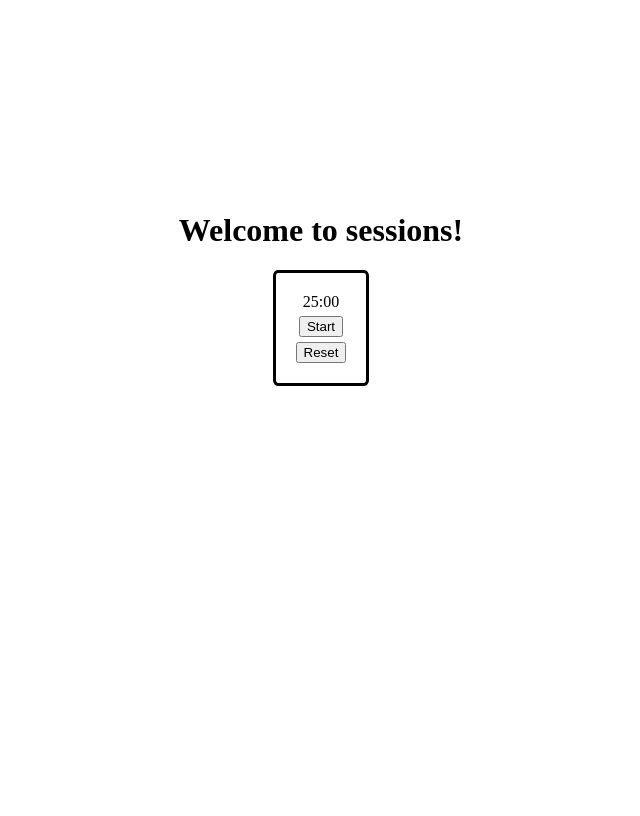
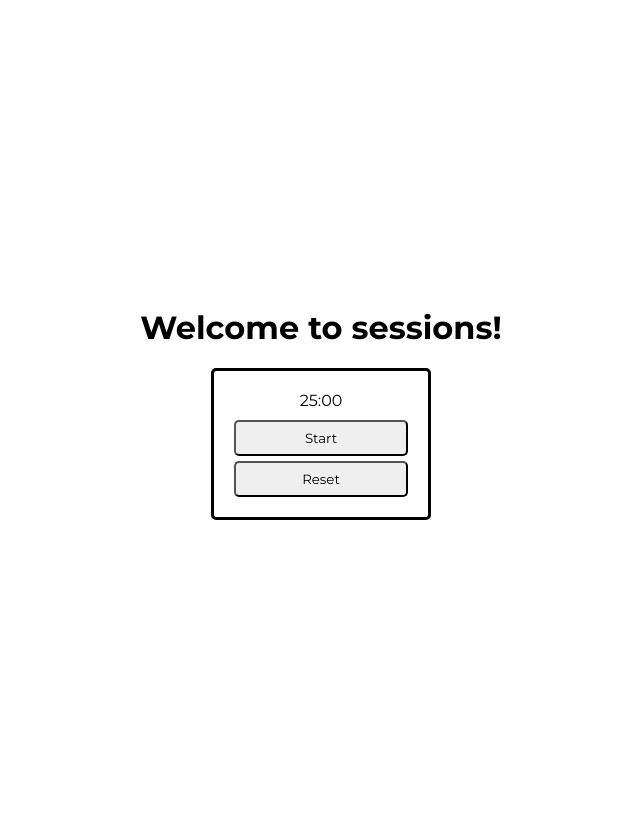
Before and after one commit to etern4lStud3nt/sessions, a Flask app: page / in a window 1280 px wide. Shown: the whole page, without its empty margins (319-959 px from the left). Run offline with Flask 3, Linux system fonts and the light colour scheme.

Commit message:
Update body, button font and timer UI

```diff
--- a/src/static/style.css
+++ b/src/static/style.css
@@ -5,6 +5,8 @@ body
     height: 100vh;
     justify-content: center;
     align-items: center;
+
+    font-family: 'montserrat', 'Open Sans', 'Segoe UI', 'Helvetica Neue', sans-serif;
 }
 
 .timer
@@ -13,8 +15,25 @@ body
     flex-direction: column;
     align-items: center;
     border: solid;
-    border-radius: 5%;
+    border-radius: 5px;
     padding: 20px;
     gap: 5px;
-    margin-bottom: 30vh;
+    margin-bottom: 10px;
+    width: 220px;
+    box-sizing: border-box;
 }
+
+#display
+{
+    margin-bottom: 5px;
+}
+
+button
+{
+    font-family: inherit;
+    border-radius: 5px;
+    width: 100%;
+    height: 36px;
+    box-sizing: border-box;
+
+}
--- a/src/static/timer.js
+++ b/src/static/timer.js
@@ -30,7 +30,7 @@ function start()
     timerId = setInterval(tick, 1000);
     ticking = true;
 
-    startButton.textContent = "pause";
+    startButton.textContent = "Pause";
 }
 
 function pause()
@@ -41,7 +41,7 @@ function pause()
         timerId = null;
         ticking = false;
 
-        startButton.textContent = "start";
+        startButton.textContent = "Start";
     }
 }
 
--- a/src/templates/index.html
+++ b/src/templates/index.html
@@ -3,8 +3,14 @@
 <head>
     <meta charset="UTF-8">
     <meta name="viewport" content="width=device-width, initial-scale=1.0">
+    <link rel="preconnect" href="https://fonts.googleapis.com">
+    <link rel="preconnect" href="https://fonts.gstatic.com" crossorigin>
+    <link href="https://fonts.googleapis.com/css2?family=Montserrat:ital,wght@0,100..900;1,100..900&display=swap" rel="stylesheet">
+
     <link rel="stylesheet" href="../static/style.css">
+
     <script src="../static/timer.js" defer></script>
+
     <title>Home</title>
 </head>
 <body>
```
